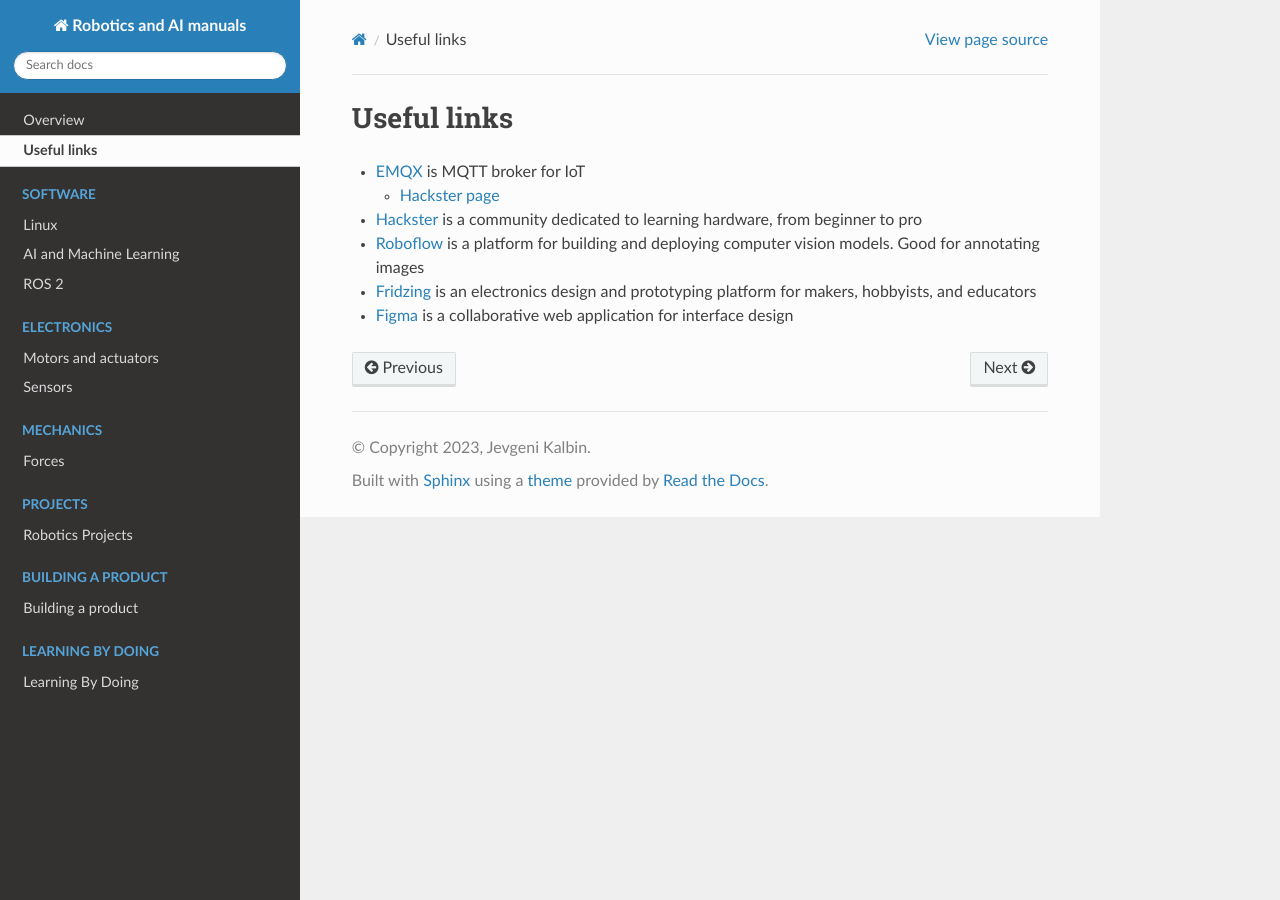
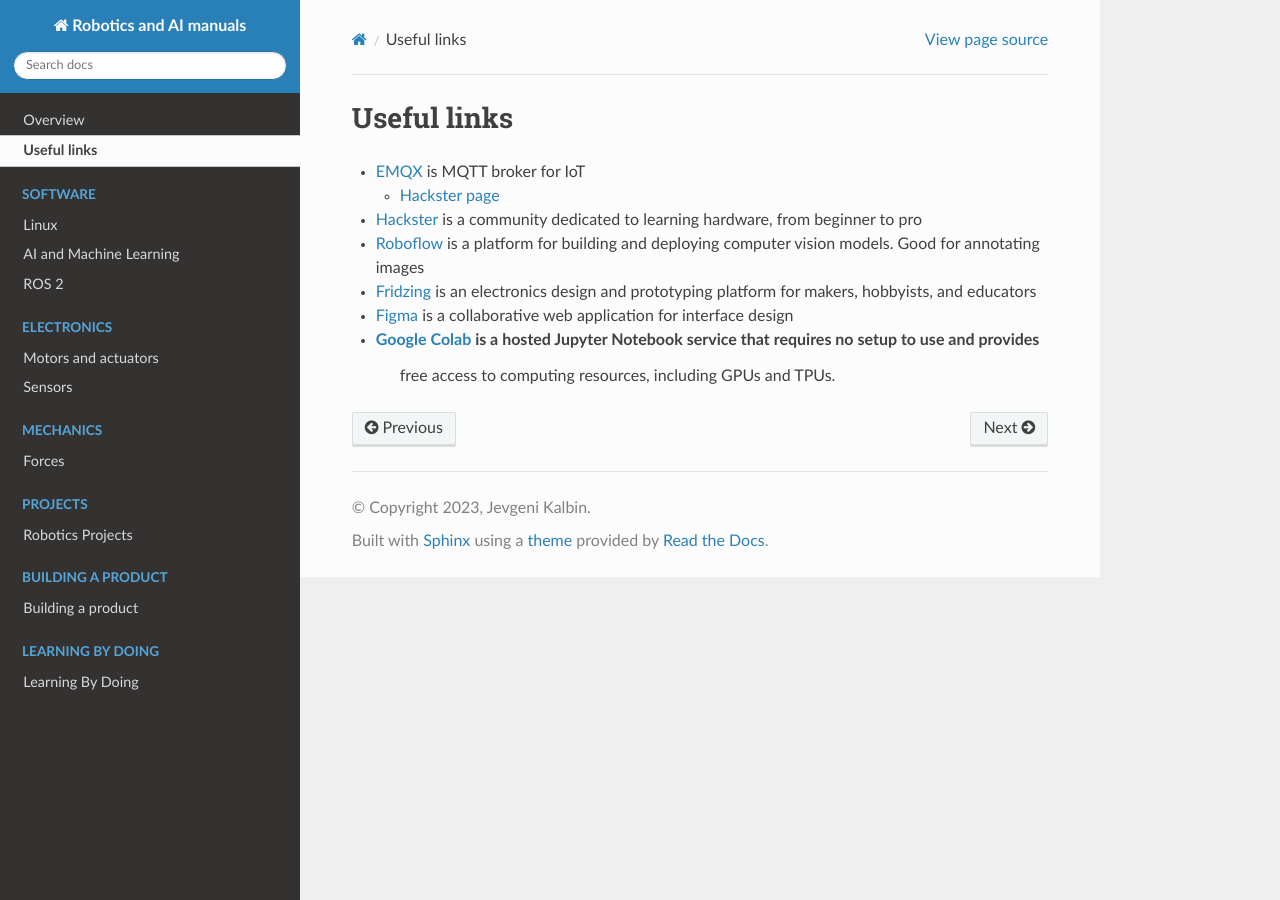
Before and after one commit to jevgenik/manuals, a Sphinx documentation site: the page built from source/files/useful.rst, in a window 1280 px wide. Built offline with Sphinx 7.4.7 and the Read the Docs theme 2.0.0, drawn with Linux system fonts in a browser that asks for light colours.

Commit message:
useful.rst

```diff
--- a/source/files/useful.rst
+++ b/source/files/useful.rst
@@ -13,3 +13,6 @@ Useful links
 * `Fridzing <https://fritzing.org/>`_ is an electronics design and prototyping platform for makers, hobbyists, and educators
 
 * `Figma <https://www.figma.com/>`_  is a collaborative web application for interface design
+
+* `Google Colab <https://colab.research.google.com/>`_  is a hosted Jupyter Notebook service that requires no setup to use and provides
+                                                        free access to computing resources, including GPUs and TPUs.
```
Also changed, not shown: source/files/software/ai/model.rst (added).
